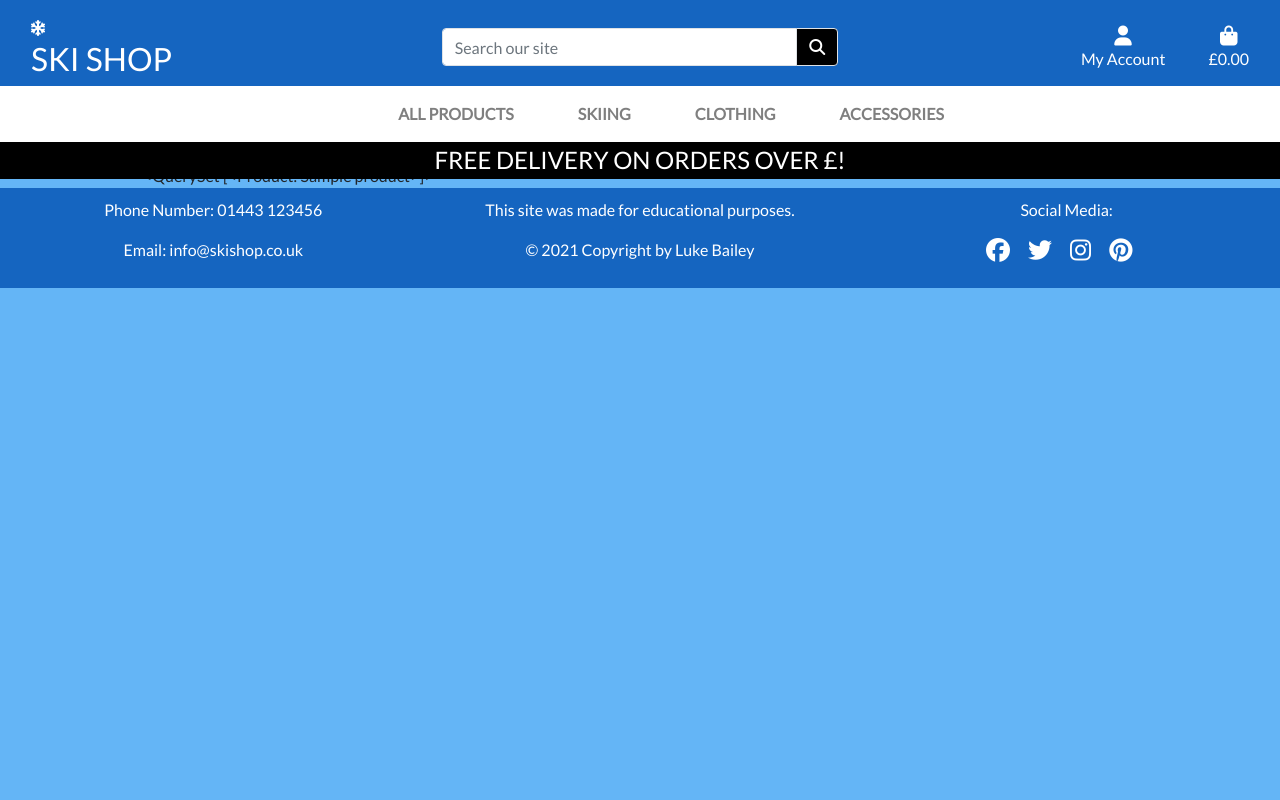
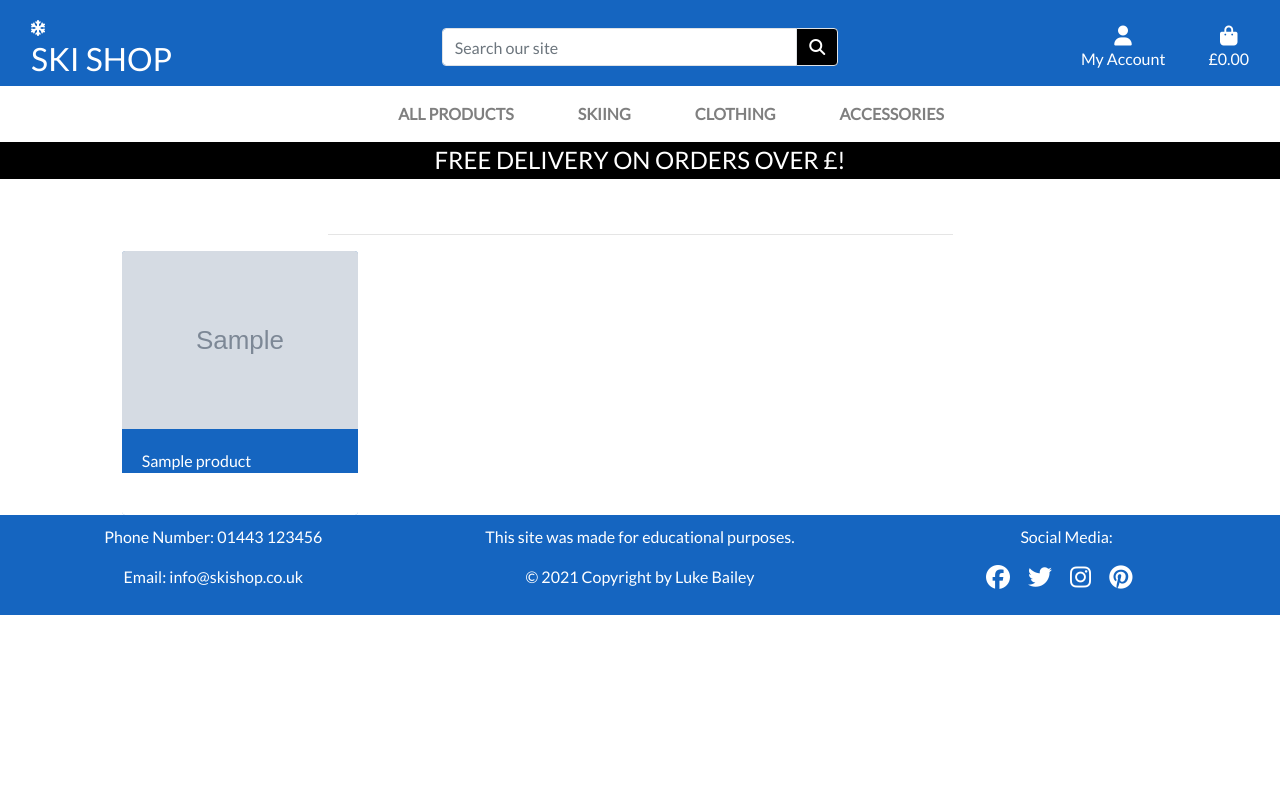
Before and after one commit to Code-Institute-Submissions/baileyl91-MS4_Ski_eCommerce_AprResub, a Django app: page /products/ in a window 1280 px wide. Run offline with Django 3.2, Linux system fonts and the light colour scheme; tables that the repository leaves empty hold one stand-in row (values such as "Sample post"); grey boxes marked "Sample" are stand-in pictures; some libraries are stand-ins or nearby versions.

Commit message:
started products templates

```diff
--- a/products/templates/products/products.html
+++ b/products/templates/products/products.html
@@ -10,10 +10,64 @@
 {% endblock %}
 
 {% block content %}
-    <div class="container">
+    <div class="overlay"></div>
+    <div class="container-fluid">
         <div class="row">
-            <div class="col">
-                {{ products }}
+            <div class="col text-center mt-3">
+                <h2 class="logo-font">Products</h2>
+                <hr class="w-50 mb-1">
+            </div>
+        </div>
+        <div class="row">
+            <div class="product-container col-10 offset-1">
+                <div class="row mt-1 mb-2"></div>
+                <div class="row">
+                    {% for product in products %}
+                        <div class="col-sm-6 col-md-6 col-lg-4 col-xl-3">
+                            <div class="card h-100 border-0">
+                                {% if product.image %}
+                                <a href="">
+                                    <img class="card-img-top img-fluid" src="{{ product.image.url }}" alt="{{ product.name }}">
+                                </a>
+                                {% else %}
+                                <a href="">
+                                    <img class="card-img-top img-fluid" src="{{ MEDIA_URL }} noimage.png" alt="{{ product.name }}">
+                                </a>
+                                {% endif %}
+                                <div class="card-body pb-0">
+                                    <p class="mb-0">{{ product.name }}</p>
+                                </div>
+                                <div class="card-footer bg-white pt-0 border-0 text-left">
+                                    <div class="row">
+                                        <div class="col">
+                                            <p class="lead mb-0 text-left font-weight-bold">${{ product.price }}</p>
+                                        </div>
+                                    </div>
+                                </div>
+                            </div>
+                        </div>
+                        {% if forloop.counter|divisibleby:1 %}
+                            <div class="col-12 d-sm-none mb-5">
+                                <hr>
+                            </div>
+                        {% endif %}
+                        {% if forloop.counter|divisibleby:2 %}
+                            <div class="col-12 d-none d-sm-block d-md-block d-lg-none mb-5">
+                                <hr>
+                            </div>
+                        {% endif %}
+                        {% if forloop.counter|divisibleby:3 %}
+                            <div class="col-12 d-none d-lg-block d-xl-none mb-5">
+                                <hr>
+                            </div>
+                        {% endif %}
+                        {% if forloop.counter|divisibleby:4 %}
+                            <div class="col-12 d-none d-xl-block mb-5">
+                                <hr>
+                            </div>
+                        {% endif %}
+                    {% endfor %}
+                </div>
             </div>
         </div>
     </div>
--- a/static/css/base.css
+++ b/static/css/base.css
@@ -129,7 +129,15 @@ main {
     padding-top: 10px;
 }
 
-
+.overlay {
+    height: 100%;
+    width: 100%;
+    top: 0;
+    left: 0;
+    position: fixed;
+    background: white;
+    z-index: -1;
+}
 
 
 /* -------------------------------- Media Queries */
```
Also changed, not shown: media/noimage.png (added).
